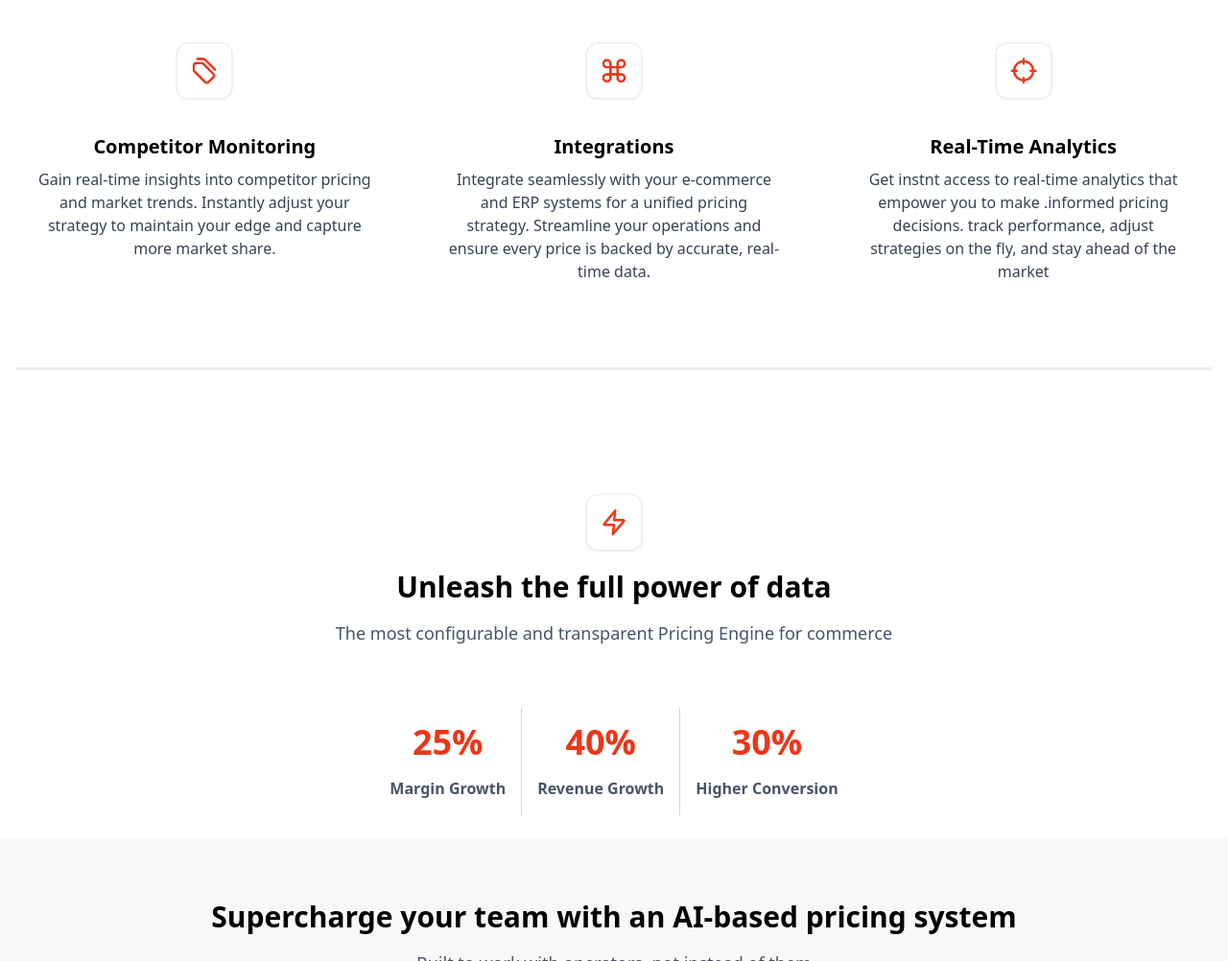
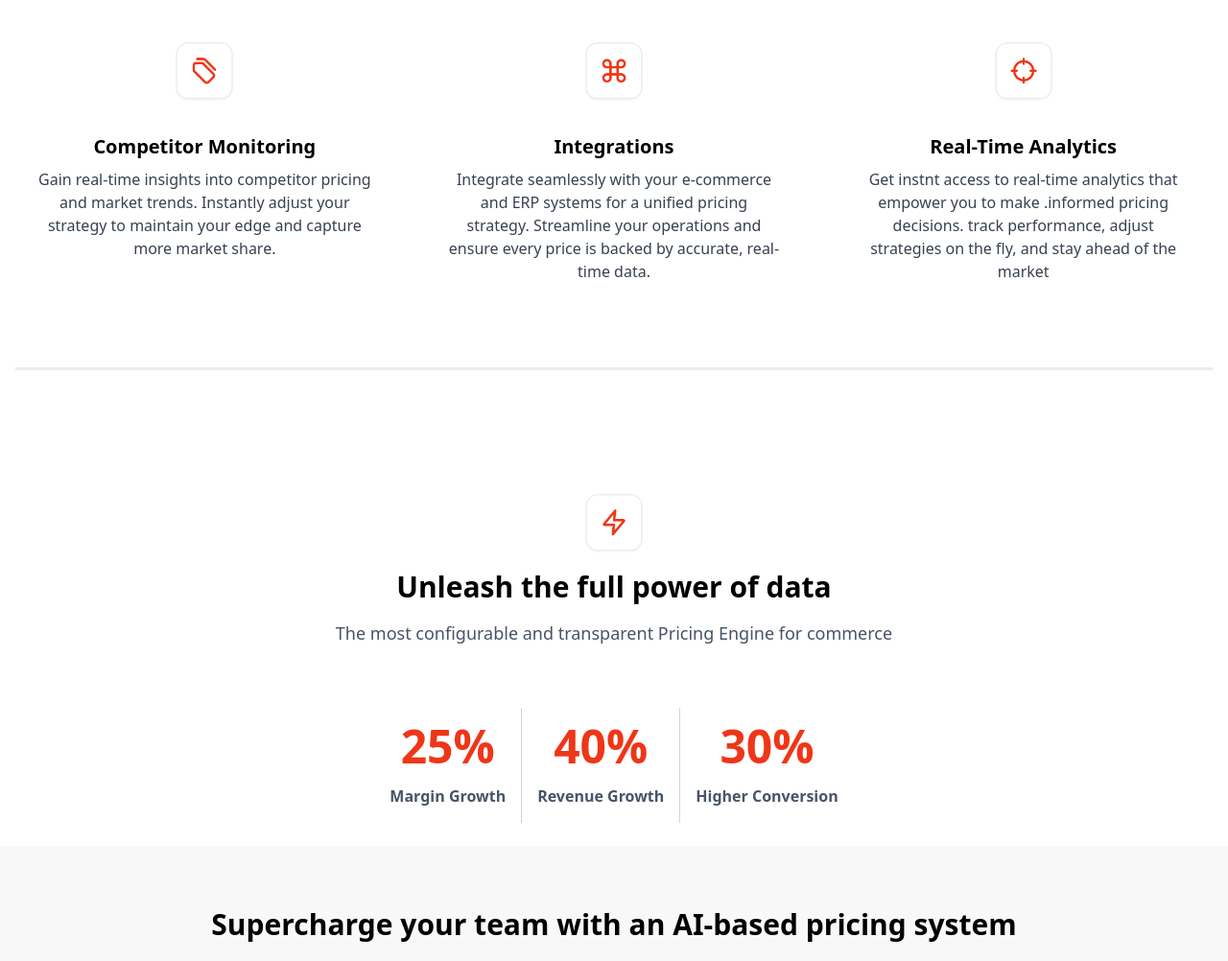
Before and after one commit to navanee1609/superShop, a plain HTML site: page index.html in a window 1280 px wide. Shown: the part 2511-3513 px from the top of the page at 96% size. Drawn offline with nearby package versions, Linux system fonts and the light colour scheme; a script that the page names is missing.

Commit message:
changed the max-width of the logo img container

```diff
--- a/index.html
+++ b/index.html
@@ -102,7 +102,7 @@
     </div>
 
     <!-- Image Container with animation -->
-    <div class="relative w-full mx-auto overflow-hidden flex justify-center items-center" style="max-width: 80%;">
+    <div class="relative w-full mx-auto overflow-hidden flex justify-center items-center" style="max-width: 70%;">
         <div class="flex items-center animate-scroll whitespace-nowrap space-x-4">
             <!-- Images -->
             <img src="./images/Frame 1652.png" alt="Brand Image" class="h-12 sm:h-14 md:h-16 lg:h-12 xl:h-12 object-contain">
@@ -244,17 +244,17 @@
         <div class="flex">
             <!-- Column 1 -->
             <div class="flex-1 border-r border-gray-300 p-4">
-                <p class="text-4xl font-bold" style="color: #EE3618;">25%</p>
+                <p class="text-5xl font-bold" style="color: #EE3618;">25%</p>
                 <p class="mt-4 font-semibold md:whitespace-nowrap">Margin Growth</p>
             </div>
             <!-- Column 2 -->
             <div class="flex-1 border-r border-gray-300 p-4">
-                <p class="text-4xl font-bold" style="color: #EE3618;">40%</p>
+                <p class="text-5xl font-bold" style="color: #EE3618;">40%</p>
                 <p class="mt-4 font-semibold md:whitespace-nowrap">Revenue Growth</p>
             </div>
             <!-- Column 3 -->
             <div class="flex-1 p-4">
-                <p class="text-4xl font-bold" style="color: #EE3618;">30%</p>
+                <p class="text-5xl font-bold" style="color: #EE3618;">30%</p>
                 <p class="mt-4 font-semibold md:whitespace-nowrap">Higher Conversion</p>
             </div>
         </div>
```
